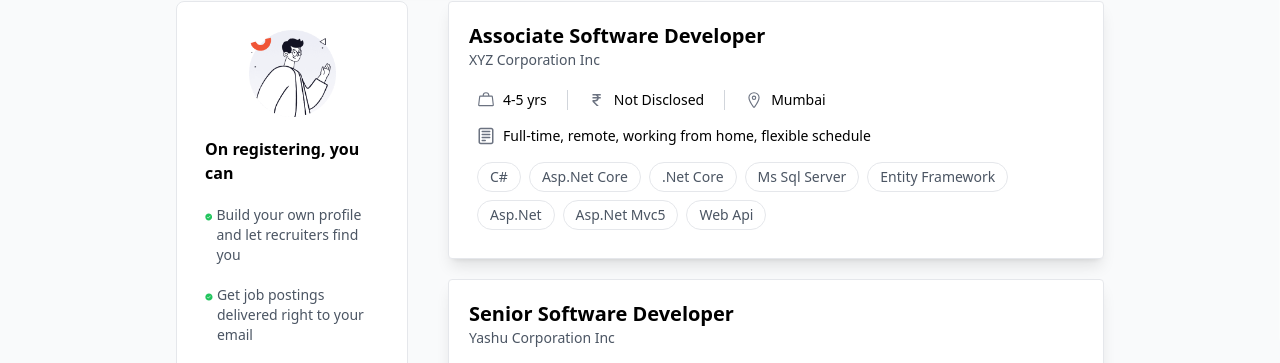
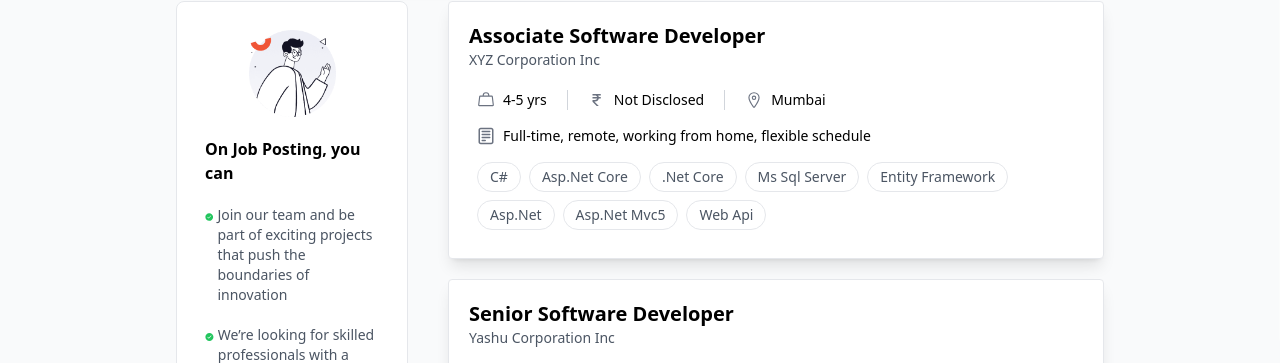
Before and after one commit to Anirudh-WB/JobSeaker, a React (Create React App) app: page /company-profile in a window 1280 px wide. Shown: the part 437-800 px from the top of the page. Built offline with nearby package versions, Linux system fonts and the light colour scheme.

Commit message:
content added

```diff
--- a/src/components/Company/CompanyProfile/CompanyJobInfo.jsx
+++ b/src/components/Company/CompanyProfile/CompanyJobInfo.jsx
@@ -4,25 +4,27 @@ import boyPic from "../../../assets/white-boy.a0d2814a.png";
 
 function CompanyJobInfo() {
   return (
-    <div className="bg-white border rounded-lg p-7 flex flex-col items-center gap-5 w-1/4 sticky top-10 h-fit">
+    <div className="bg-white border rounded-lg p-7 flex flex-col items-center gap-5 w-1/4 sticky top-0 h-fit">
       <img src={boyPic} alt="" className=" w-1/2" />
-      <h2 className="font-semibold">On registering, you can</h2>
+      <h2 className="font-semibold">On Job Posting, you can</h2>
       <div className="flex gap-1 w-full font-medium">
-        <GoCheckCircleFill className="text-green-500 w-1/12 mt-1" />
+        <GoCheckCircleFill className="text-green-500 w-1/6 mt-1" />
         <p className="text-gray-600 text-sm w-auto">
-          Build your own profile and let recruiters find you
+          Join our team and be part of exciting projects that push the
+          boundaries of innovation
         </p>
       </div>
       <div className="flex gap-1 w-full font-medium">
-        <GoCheckCircleFill className="text-green-500 w-1/12 mt-1" />
+        <GoCheckCircleFill className="text-green-500 w-1/6 mt-1" />
         <p className="text-gray-600 text-sm w-auto">
-          Get job postings delivered right to your email
+          We’re looking for skilled professionals with a passion for technology
+          and growth.
         </p>
       </div>
       <div className="flex gap-1 w-full font-medium">
-        <GoCheckCircleFill className="text-green-500 w-1/12 mt-1" />
+        <GoCheckCircleFill className="text-green-500 w-1/6 mt-1" />
         <p className="text-gray-600 text-sm w-auto">
-          Find a job and grow your career
+          Take the next step in your career with us and help shape the future.
         </p>
       </div>
       <button className="text-white bg-blue-600 py-1.5 px-3 rounded-full">
```
